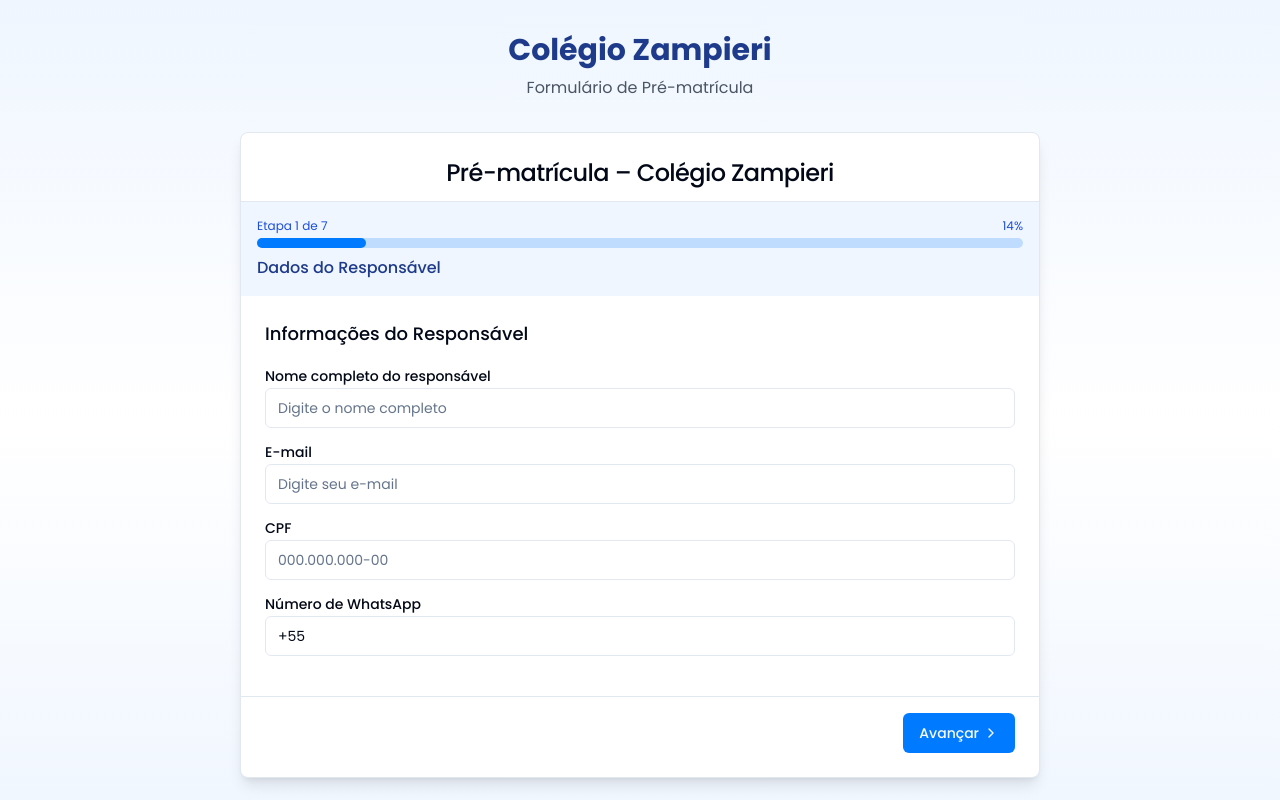
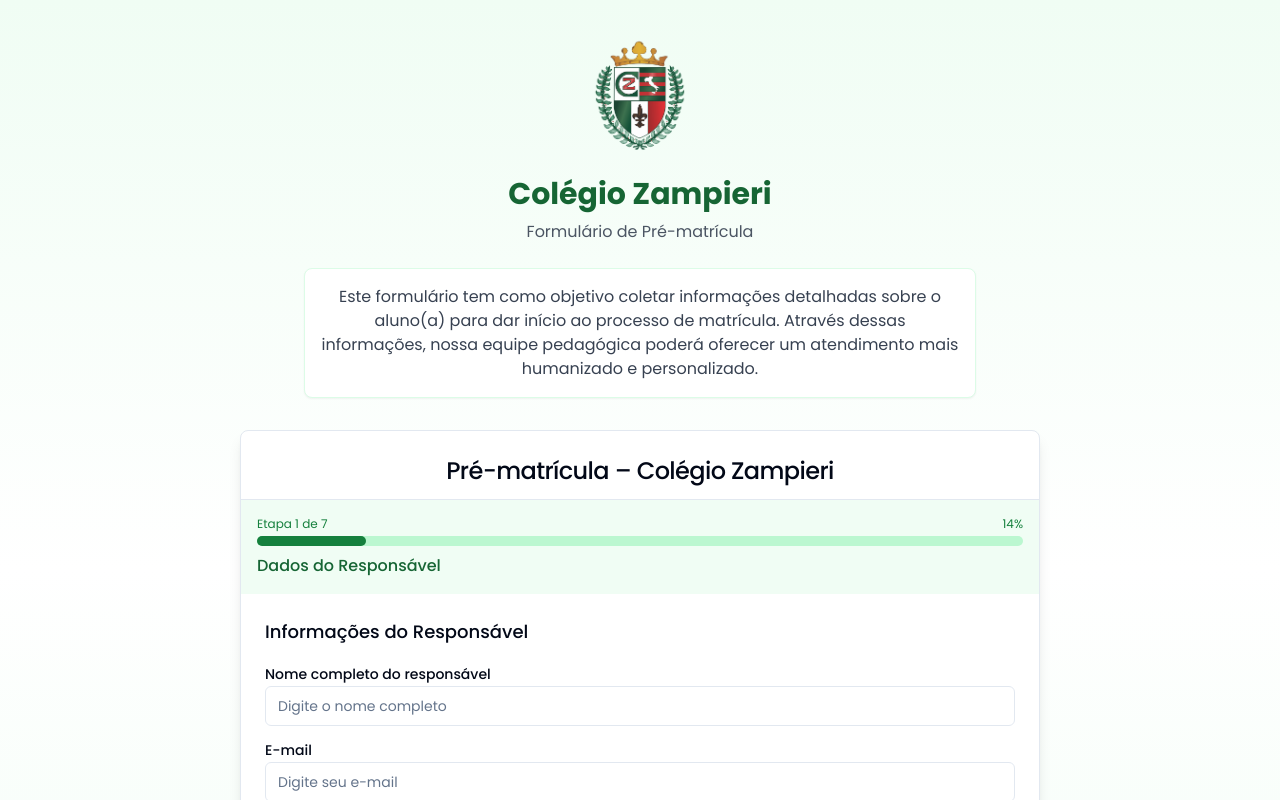
Before and after one commit to alezlopez/zampieri-form-wizard, a React (Vite) app: page / in a window 1280 px wide. Shown: the top 800 px of the page. Built offline with nearby package versions, Linux system fonts and the light colour scheme.

Commit message:
Refactor: Update form with new logo and description
- Added the logo to the form.
- Updated the form colors based on the logo.
- Added a description to the form.
- Removed the interview question.

```diff
--- a/src/components/FormWizard.tsx
+++ b/src/components/FormWizard.tsx
@@ -1,4 +1,3 @@
-
 import React, { useState } from 'react';
 import { Card, CardContent, CardHeader, CardTitle, CardFooter } from "@/components/ui/card";
 import { Button } from "@/components/ui/button";
@@ -31,7 +30,6 @@ const FormWizard = () => {
     // Dados iniciais
     whatsapp: '+55 ',
     consentimento: false,
-    entrevistaDesejada: ''
   });
   const [erros, setErros] = useState<Record<string, string>>({});
   const [isSubmitting, setIsSubmitting] = useState(false);
@@ -330,7 +328,7 @@ const FormWizard = () => {
             <p className="mb-6 text-gray-600">
               Obrigado por completar a pré-matrícula do Colégio Zampieri. Nossa equipe entrará em contato em breve.
             </p>
-            <Button onClick={() => window.location.reload()} className="bg-primary hover:bg-blue-700">
+            <Button onClick={() => window.location.reload()} className="bg-green-700 hover:bg-green-800">
               Preencher novo formulário
             </Button>
           </div>
@@ -347,18 +345,18 @@ const FormWizard = () => {
         </CardTitle>
       </CardHeader>
 
-      <div className="p-4 bg-blue-50">
-        <div className="flex justify-between text-xs text-blue-700 mb-1">
+      <div className="p-4 bg-green-50">
+        <div className="flex justify-between text-xs text-green-700 mb-1">
           <span>Etapa {etapaAtual + 1} de {etapas.length}</span>
           <span>{Math.round(((etapaAtual + 1) / etapas.length) * 100)}%</span>
         </div>
-        <div className="w-full bg-blue-200 rounded-full h-2.5">
+        <div className="w-full bg-green-200 rounded-full h-2.5">
           <div
-            className="bg-primary h-2.5 rounded-full progress-bar"
+            className="bg-green-700 h-2.5 rounded-full progress-bar"
             style={{width: `${((etapaAtual + 1) / etapas.length) * 100}%`}}
           ></div>
         </div>
-        <h2 className="font-medium text-blue-900 mt-2">{etapas[etapaAtual]}</h2>
+        <h2 className="font-medium text-green-800 mt-2">{etapas[etapaAtual]}</h2>
       </div>
 
       <CardContent className="pt-6 form-section">
@@ -373,7 +371,7 @@ const FormWizard = () => {
             variant="outline"
             onClick={voltarEtapa}
             disabled={isSubmitting}
-            className="flex items-center gap-1"
+            className="flex items-center gap-1 border-green-600 text-green-700 hover:text-green-700 hover:bg-green-50"
           >
             <ChevronLeft className="h-4 w-4" /> Voltar
           </Button>
@@ -384,14 +382,14 @@ const FormWizard = () => {
         {etapaAtual < etapas.length - 1 ? (
           <Button
             onClick={avancarEtapa}
-            className="bg-primary hover:bg-blue-700 flex items-center gap-1"
+            className="bg-green-700 hover:bg-green-800 flex items-center gap-1"
           >
             Avançar <ChevronRight className="h-4 w-4" />
           </Button>
         ) : (
           <Button
             onClick={enviarFormulario}
-            className="bg-green-600 hover:bg-green-700"
+            className="bg-red-600 hover:bg-red-700"
             disabled={isSubmitting}
           >
             {isSubmitting ? "Enviando..." : "Finalizar e enviar"}
--- a/src/components/wizard/AvaliacaoIdentidade.tsx
+++ b/src/components/wizard/AvaliacaoIdentidade.tsx
@@ -19,7 +19,7 @@ const AvaliacaoIdentidade: React.FC<AvaliacaoIdentidadeProps> = ({ formData, err
     return (
       <div className="space-y-4">
         <h3 className="text-lg font-medium">Avaliação de Identidade</h3>
-        <Alert className="bg-blue-50 border-blue-200">
+        <Alert className="bg-green-50 border-green-200">
           <AlertDescription>
             Esta etapa não é necessária para alunos até o 5º ano do ensino fundamental.
           </AlertDescription>
--- a/src/components/wizard/Consentimento.tsx
+++ b/src/components/wizard/Consentimento.tsx
@@ -1,7 +1,6 @@
 
 import React from 'react';
 import { Label } from "@/components/ui/label";
-import { RadioGroup, RadioGroupItem } from "@/components/ui/radio-group";
 import { Checkbox } from "@/components/ui/checkbox";
 
 interface ConsentimentoProps {
@@ -17,31 +16,6 @@ const Consentimento: React.FC<ConsentimentoProps> = ({ formData, erros, onChange
       <h3 className="text-lg font-medium">Consentimento</h3>
 
       <div className="space-y-5">
-        <div>
-          <Label className="text-sm font-medium">
-            Deseja agendar uma entrevista pedagógica com a escola?
-          </Label>
-          <RadioGroup
-            value={formData.entrevistaDesejada || ""}
-            onValueChange={(value) => handleRadioChange("entrevistaDesejada", value)}
-            className="mt-2"
-          >
-            <div className="flex items-center space-x-2">
-              <RadioGroupItem value="Sim" id="entrevista-sim" />
-              <Label htmlFor="entrevista-sim">Sim</Label>
-            </div>
-            <div className="flex items-center space-x-2">
-              <RadioGroupItem value="Não" id="entrevista-nao" />
-              <Label htmlFor="entrevista-nao">Não</Label>
-            </div>
-            <div className="flex items-center space-x-2">
-              <RadioGroupItem value="A escola pode decidir" id="entrevista-escola" />
-              <Label htmlFor="entrevista-escola">A escola pode decidir</Label>
-            </div>
-          </RadioGroup>
-          {erros.entrevistaDesejada && <p className="text-destructive text-xs mt-1">{erros.entrevistaDesejada}</p>}
-        </div>
-
         <div className="flex items-start space-x-2">
           <Checkbox
             id="consentimento"
--- a/src/index.css
+++ b/src/index.css
@@ -16,10 +16,10 @@
     --popover: 0 0% 100%;
     --popover-foreground: 222.2 84% 4.9%;
 
-    --primary: 211 100% 50%;
+    --primary: 142 70% 29%;
     --primary-foreground: 210 40% 98%;
 
-    --secondary: 160 84% 39%;
+    --secondary: 0 84% 55%;
     --secondary-foreground: 222.2 47.4% 11.2%;
 
     --muted: 210 40% 96.1%;
@@ -33,7 +33,7 @@
 
     --border: 214.3 31.8% 91.4%;
     --input: 214.3 31.8% 91.4%;
-    --ring: 211 100% 50%;
+    --ring: 142 70% 29%;
 
     --radius: 0.5rem;
 
@@ -54,9 +54,9 @@
     --card-foreground: 210 40% 98%;
     --popover: 222.2 84% 4.9%;
     --popover-foreground: 210 40% 98%;
-    --primary: 211 100% 50%;
+    --primary: 142 70% 29%;
     --primary-foreground: 222.2 47.4% 11.2%;
-    --secondary: 160 84% 39%;
+    --secondary: 0 84% 55%;
     --secondary-foreground: 210 40% 98%;
     --muted: 217.2 32.6% 17.5%;
     --muted-foreground: 215 20.2% 65.1%;
--- a/src/pages/Index.tsx
+++ b/src/pages/Index.tsx
@@ -3,11 +3,23 @@ import FormWizard from "@/components/FormWizard";
 
 const Index = () => {
   return (
-    <div className="min-h-screen bg-gradient-to-b from-blue-50 via-white to-blue-50 py-8 px-4">
+    <div className="min-h-screen bg-gradient-to-b from-green-50 via-white to-green-50 py-8 px-4">
       <div className="container mx-auto">
         <div className="text-center mb-8">
-          <h1 className="text-3xl font-bold text-blue-900">Colégio Zampieri</h1>
+          <div className="flex justify-center mb-4">
+            <img
+              src="/lovable-uploads/f311d13f-56f6-4a2f-8ecc-a64bde1010f6.png"
+              alt="Colégio Zampieri"
+              className="h-24 md:h-32"
+            />
+          </div>
+          <h1 className="text-3xl font-bold text-green-800">Colégio Zampieri</h1>
           <p className="text-gray-600 mt-2">Formulário de Pré-matrícula</p>
+
+          <div className="max-w-2xl mx-auto mt-6 text-sm md:text-base text-gray-700 bg-white p-4 rounded-lg border border-green-100 shadow-sm">
+            Este formulário tem como objetivo coletar informações detalhadas sobre o aluno(a) para dar início ao processo de matrícula.
+            Através dessas informações, nossa equipe pedagógica poderá oferecer um atendimento mais humanizado e personalizado.
+          </div>
         </div>
 
         <FormWizard />
```
Also changed, not shown: public/lovable-uploads/f311d13f-56f6-4a2f-8ecc-a64bde1010f6.png (added).
